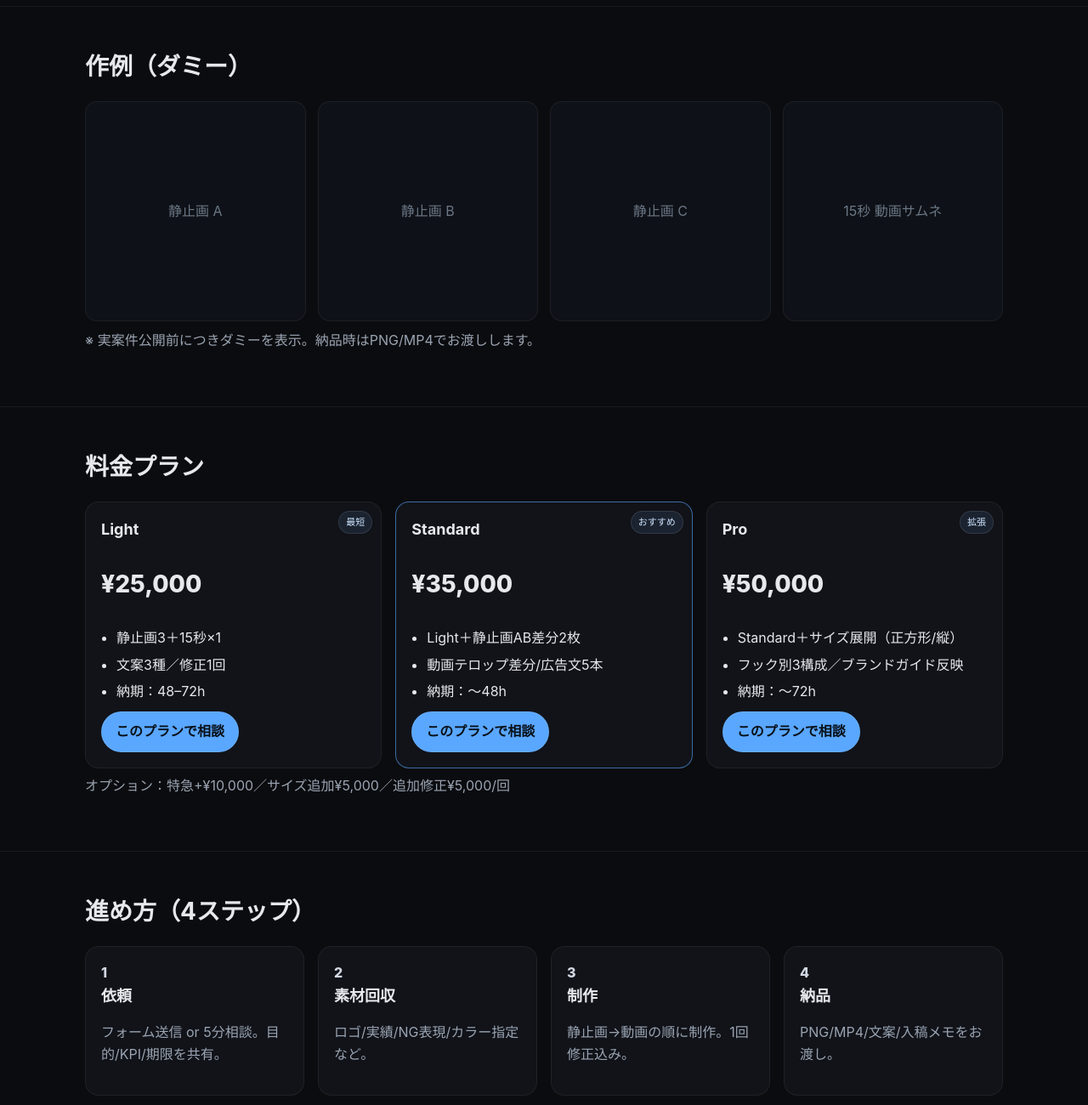
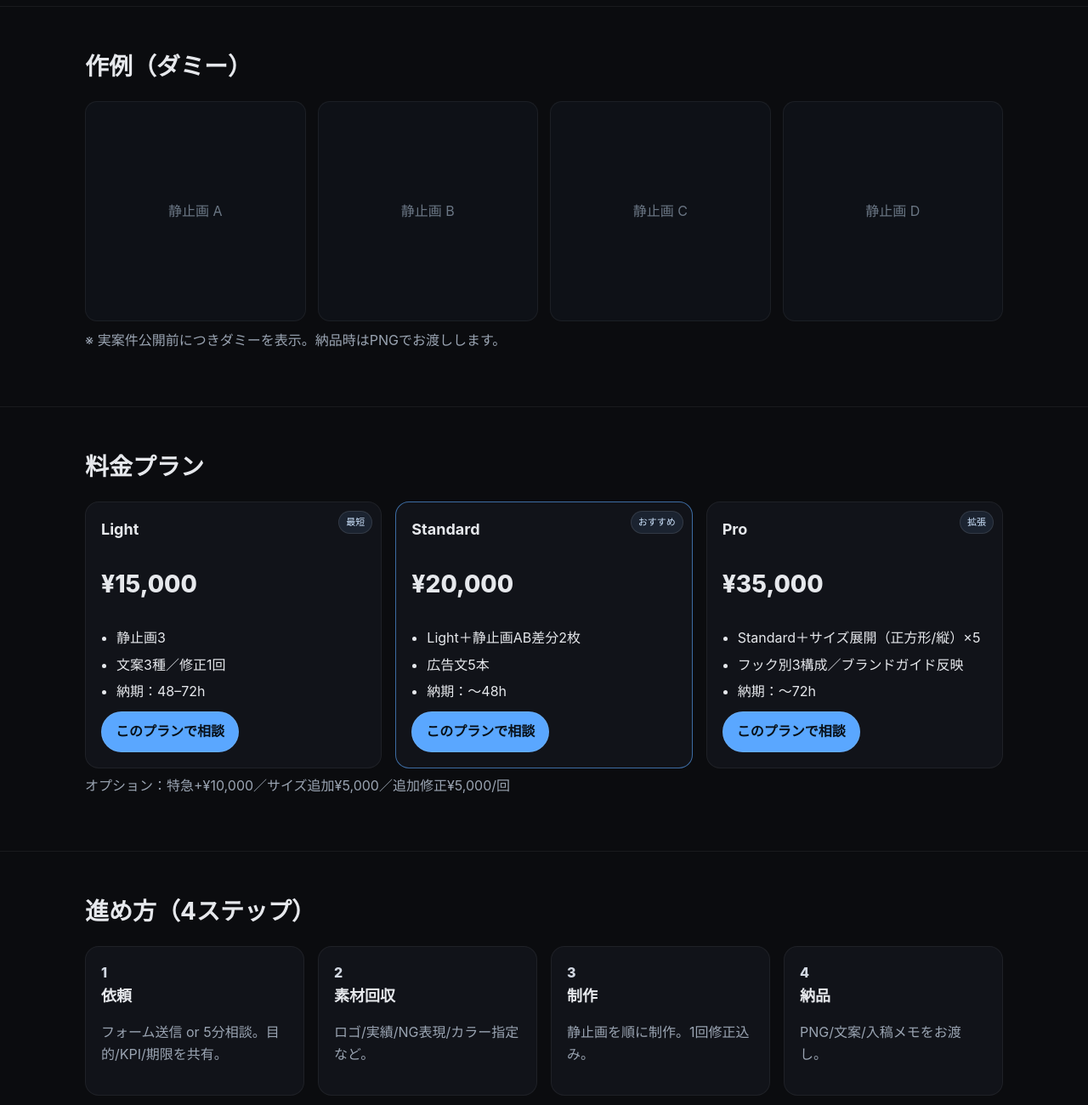
Before and after one commit to kazuki-morimoto-jananese/b2b-meta-creative-3, a plain HTML site: page index.html in a window 1280 px wide. Shown: the part 780-2080 px from the top of the page at 85% size. Drawn offline with Linux system fonts and the light colour scheme.

Commit message:
Update index.html

```diff
--- a/index.html
+++ b/index.html
@@ -3,9 +3,9 @@
 <head>
   <meta charset="utf-8">
   <meta name="viewport" content="width=device-width, initial-scale=1">
-  <title>B2B向けMeta広告｜静止画3＋15秒を48hで即納</title>
-  <meta name="description" content="B2B向けMeta広告の静止画3枚＋15秒動画1本を48–72時間で即納。文案つき／審査配慮／今すぐABテストに投入可能。Light/Standard/Proの3プラン。">
-  <meta property="og:title" content="B2B向けMeta広告｜静止画3＋15秒を48hで即納">
+  <title>B2B向けMeta広告｜静止画3枚を48hで即納</title>
+  <meta name="description" content="B2B向けMeta広告の静止画3枚を48–72時間で即納。文案つき／審査配慮／今すぐABテストに投入可能。Light/Standard/Proの3プラン。">
+  <meta property="og:title" content="B2B向けMeta広告｜静止画5枚を48hで即納">
   <meta property="og:description" content="文案つき・審査配慮・即納。ABテストの弾が足りないを48時間で解消。">
   <meta property="og:type" content="website">
   <meta property="og:image" content="/ogp.png"><!-- TODO: 差し替え -->
@@ -129,8 +129,8 @@
       <div class="container wrap">
         <div>
           <span class="badge">48–72hで即納｜文案つき・審査配慮</span>
-          <h1>ABテストの弾が足りない？<br>静止画<strong>3</strong>＋<strong>15秒</strong>を<strong>48h</strong>で。</h1>
-          <p class="lead">B2B特化のフック設計で、今すぐ回せるMeta広告クリエイティブを提供します。Light/Standard/Proの3プラン。PNG/MP4と広告文、入稿メモまで一式納品。</p>
+          <h1>ABテストの弾が足りない？<br>静止画<strong>3</strong>＋<strong></strong>を<strong>48h</strong>で。</h1>
+          <p class="lead">B2B特化のフック設計で、今すぐ回せるMeta広告クリエイティブを提供します。Light/Standard/Proの3プラン。PNGと広告文、入稿メモまで一式納品。</p>
           <div class="cta-row">
             <a class="btn" href="#contact">無料5分相談を予約</a>
             <a class="btn secondary" href="#plans">料金プランを見る</a>
@@ -158,9 +158,9 @@
           <div class="work"><div class="ph">静止画 A</div></div>
           <div class="work"><div class="ph">静止画 B</div></div>
           <div class="work"><div class="ph">静止画 C</div></div>
-          <div class="work"><div class="ph">15秒 動画サムネ</div></div>
+          <div class="work"><div class="ph">静止画 D</div></div>
         </div>
-        <p class="muted" style="margin-top:10px">※ 実案件公開前につきダミーを表示。納品時はPNG/MP4でお渡しします。</p>
+        <p class="muted" style="margin-top:10px">※ 実案件公開前につきダミーを表示。納品時はPNGでお渡しします。</p>
       </div>
     </section>
 
@@ -171,9 +171,9 @@
           <div class="card plan">
             <div class="badge-top">最短</div>
             <h3>Light</h3>
-            <p class="price">¥25,000</p>
+            <p class="price">¥15,000</p>
             <ul>
-              <li>静止画3＋15秒×1</li>
+              <li>静止画3</li>
               <li>文案3種／修正1回</li>
               <li>納期：48–72h</li>
             </ul>
@@ -182,10 +182,10 @@
           <div class="card plan" style="border-color:rgba(90,167,255,.6)">
             <div class="badge-top">おすすめ</div>
             <h3>Standard</h3>
-            <p class="price">¥35,000</p>
+            <p class="price">¥20,000</p>
             <ul>
               <li>Light＋静止画AB差分2枚</li>
-              <li>動画テロップ差分/広告文5本</li>
+              <li>広告文5本</li>
               <li>納期：〜48h</li>
             </ul>
             <a href="#contact" class="btn">このプランで相談</a>
@@ -193,9 +193,9 @@
           <div class="card plan">
             <div class="badge-top">拡張</div>
             <h3>Pro</h3>
-            <p class="price">¥50,000</p>
+            <p class="price">¥35,000</p>
             <ul>
-              <li>Standard＋サイズ展開（正方形/縦）</li>
+              <li>Standard＋サイズ展開（正方形/縦）×5</li>
               <li>フック別3構成／ブランドガイド反映</li>
               <li>納期：〜72h</li>
             </ul>
@@ -212,8 +212,8 @@
         <div class="steps">
           <div class="card step"><div class="num">1</div><h3>依頼</h3><p class="muted">フォーム送信 or 5分相談。目的/KPI/期限を共有。</p></div>
           <div class="card step"><div class="num">2</div><h3>素材回収</h3><p class="muted">ロゴ/実績/NG表現/カラー指定など。</p></div>
-          <div class="card step"><div class="num">3</div><h3>制作</h3><p class="muted">静止画→動画の順に制作。1回修正込み。</p></div>
-          <div class="card step"><div class="num">4</div><h3>納品</h3><p class="muted">PNG/MP4/文案/入稿メモをお渡し。</p></div>
+          <div class="card step"><div class="num">3</div><h3>制作</h3><p class="muted">静止画を順に制作。1回修正込み。</p></div>
+          <div class="card step"><div class="num">4</div><h3>納品</h3><p class="muted">PNG/文案/入稿メモをお渡し。</p></div>
         </div>
       </div>
     </section>
@@ -322,7 +322,7 @@
 
   <div class="sticky-cta" aria-hidden="true">
     <div class="container">
-      <div>静止画3＋15秒、最短48hで納品</div>
+      <div>静止画3、最短48hで納品</div>
       <a class="btn" href="#contact">見積り/相談</a>
     </div>
   </div>
```
